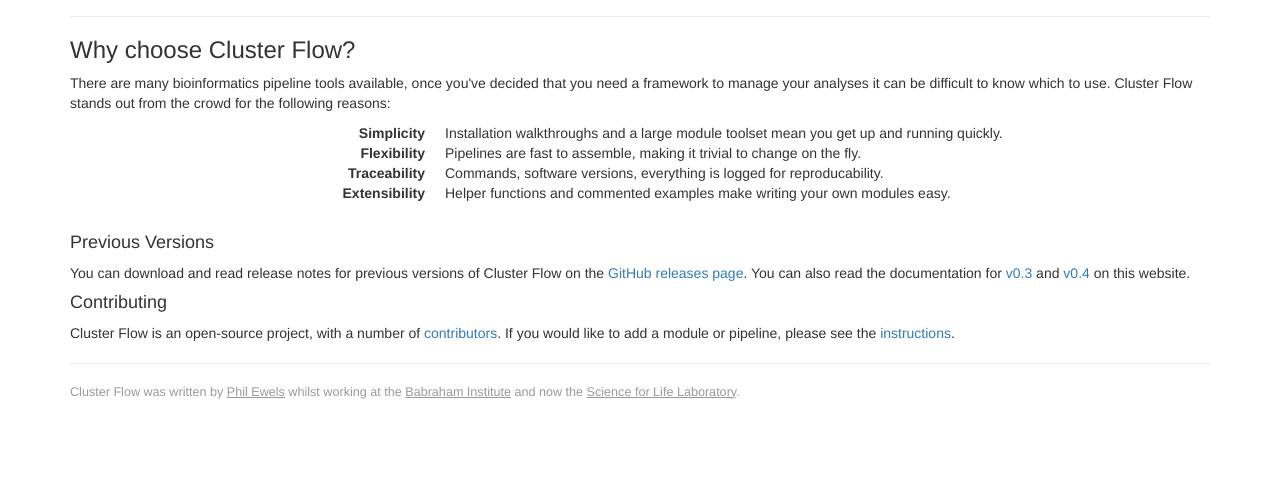
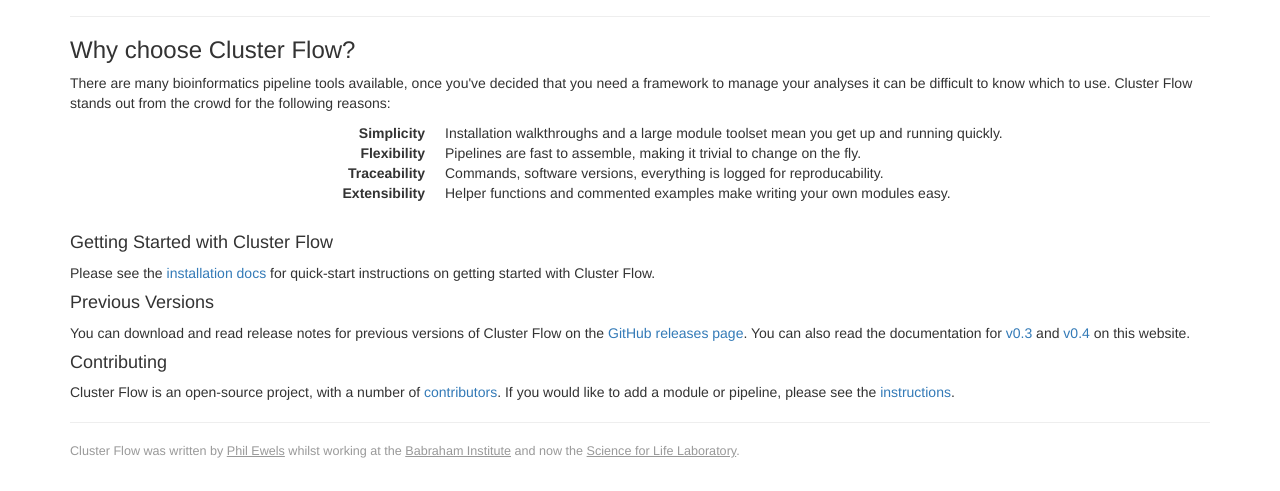
Before and after one commit to ewels/clusterflow-website, a PHP site: page / in a window 1280 px wide. Shown: the part 670-1161 px from the top of the page. Before the commit the page ends 1069 px from the top, so only its background shows below. Run offline with PHP 8.4, Linux system fonts and the light colour scheme; some libraries are stand-ins or nearby versions.

Commit message:
Added a sentence to the homepage about getting started with a link to the docs.

```diff
--- a/index.php
+++ b/index.php
@@ -114,6 +114,9 @@
       </div>
     </div>
 
+    <h4>Getting Started with Cluster Flow</h4>
+    <p>Please see the <a href="0.4/installation">installation docs</a> for quick-start instructions on getting started with Cluster Flow.</p>
+
     <h4>Previous Versions</h4>
     <p>You can download and read release notes for previous versions of Cluster Flow on the
       <a href="https://github.com/ewels/clusterflow/releases/">GitHub releases page</a>. You can also read the
```
